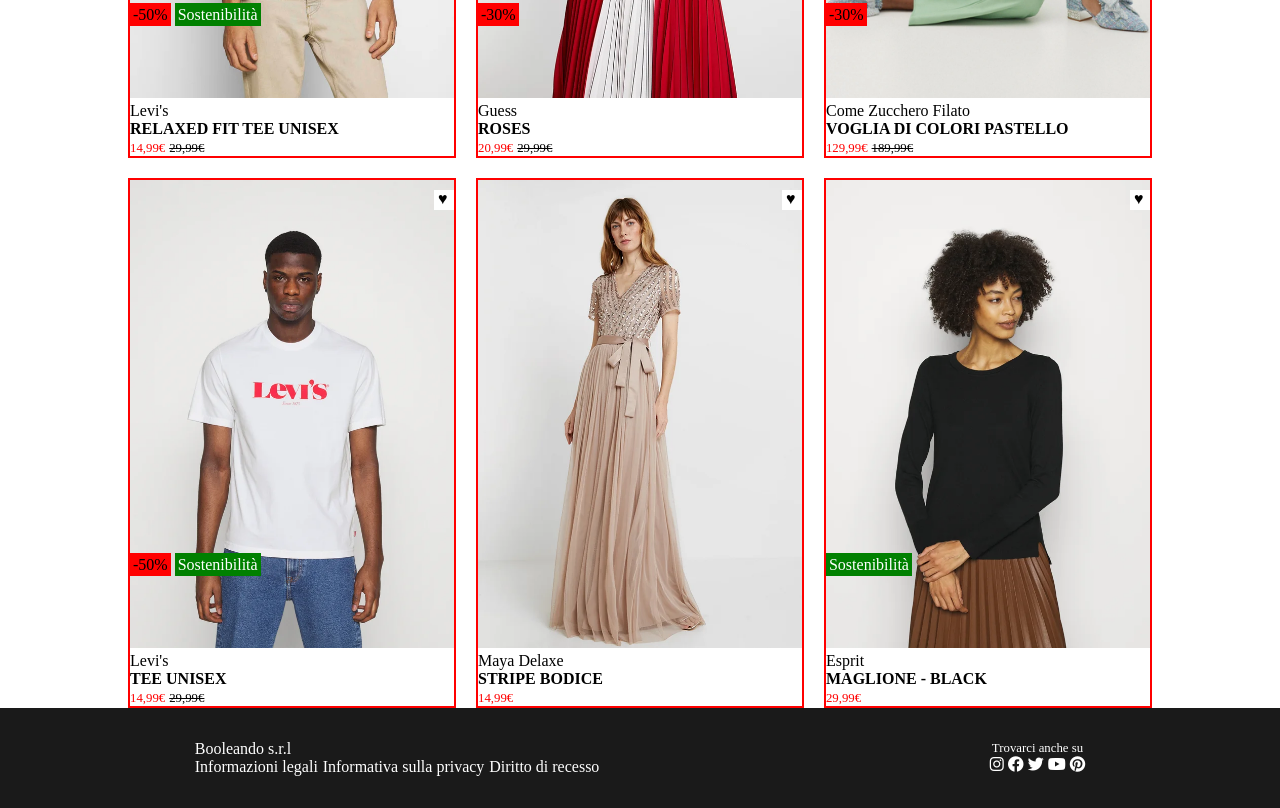
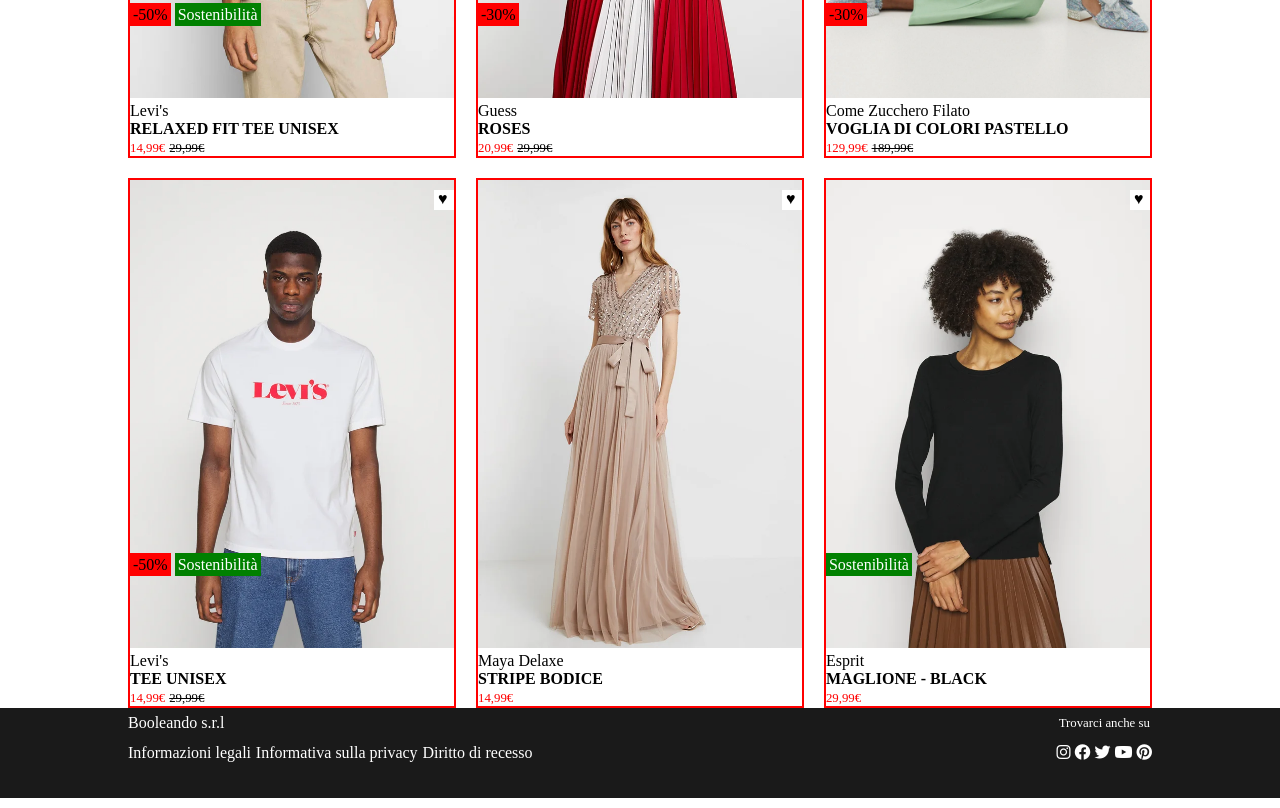
Before and after one commit to StefanoM98/html-css-boolando, a plain HTML site: page index.html in a window 1280 px wide. Shown: the part 522-1330 px from the top of the page. Drawn offline with Linux system fonts and the light colour scheme.

Commit message:
Add: New footer with some tricks

```diff
--- a/css/style.css
+++ b/css/style.css
@@ -148,22 +148,24 @@ a {
 
 
 /* FOOTER */
-footer {
+
+
+.footer-container {
+    height: 90px;
+    width: 100%;
     background-color: #1a1a1a;
-}
-.footer-container {
-    margin-top: 50px;
-    height: 100px;
-    display: flex;
-    justify-content: space-around;
-    align-items: center;
     color: white;
-    width: 100%;
-    margin: 0 auto;
-
 }
 
+.footer-nav {
 
+    width: 80%;
+    margin: 0 auto;
+    display: flex;
+    line-height: 30px;
+    align-items: center;
+    justify-content: space-between;
+}
 
 .footer-left ul{
     list-style-type: none;
--- a/index.html
+++ b/index.html
@@ -132,6 +132,7 @@
     <!-- FOOTER -->
     <footer>
        <div class="footer-container">
+            <div class="footer-nav">
                 <div class="footer-left"> Booleando s.r.l
                     <ul>
                         <li><a href="">Informazioni legali</a> </li>
@@ -151,6 +152,7 @@
                     </div>
                 </div>
             </div>
+       </div>
     </footer>
     <!-- /FOOTER -->
 </body>
```
Lines whose indentation alone changed are shown as unchanged.
